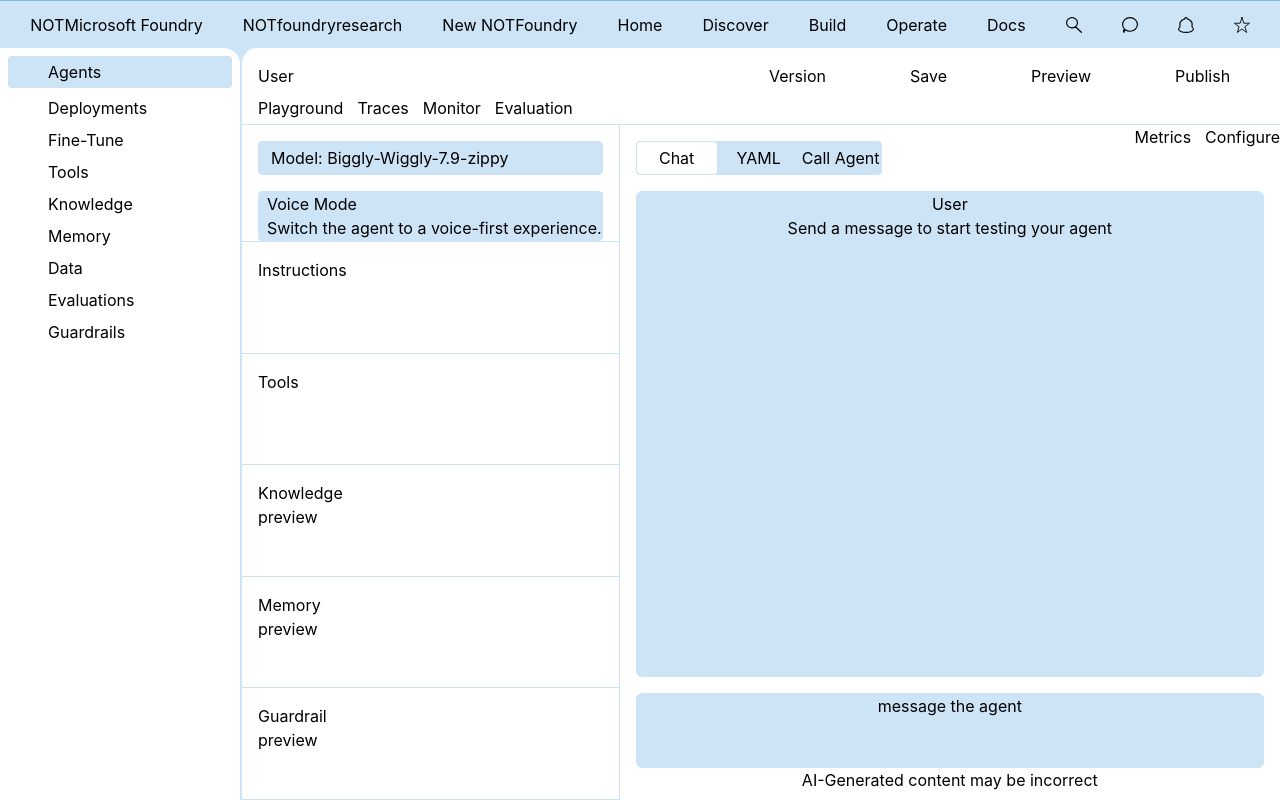
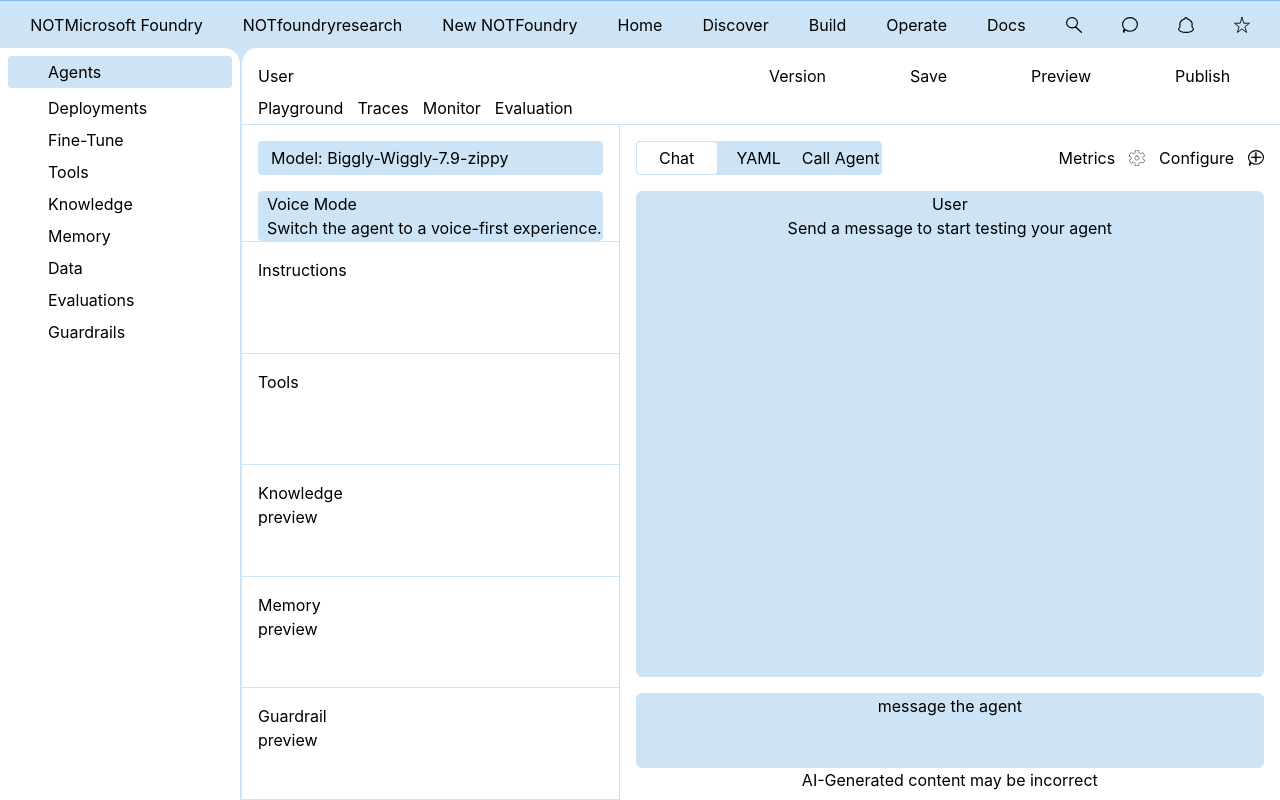
Before and after one commit to schoolblues/TailwindDemo, a React (Vite) app: page / in a window 1280 px wide. Built offline with nearby package versions, Linux system fonts and the light colour scheme.

Commit message:
Update ChatWindowTabs.tsx
forgot to mention in the last commit
added new chat svg
added settings svg

implemented the new svgs

```diff
--- a/src/components/ChatWindowTabs.tsx
+++ b/src/components/ChatWindowTabs.tsx
@@ -1,3 +1,6 @@
+import settings from "../assets/settings.svg"
+import newChat from "../assets/newChat.svg"
+
 type Props = {
     active: "Chat" | "YAML" | "Call Agent"
     setActive: (tab: "Chat" | "YAML" | "Call Agent") => void
@@ -17,9 +20,19 @@ function ChatWindowTabs({ setActive }: Props) {
                 <button className="w-full py-1 h-full" onClick={() => setActive("Call Agent")}>Call Agent</button>
             </div>
         </div>
-        <div className="flex text-right space-x-3.5 ml-auto">
-            <p>Metrics</p>
-            <p>Configure</p>
+        <div className="mt-4 mr-4 items-center flex text-right space-x-3.5 ml-auto">
+            <div className="">
+                <p>Metrics</p>
+            </div>
+            <div className="">
+                <img className="h-4 w-4" src={settings} alt="SettingsButton" />
+            </div>
+            <div className="">
+                <p>Configure</p>
+            </div>
+            <div className="">
+                <img className="h-4 w-4" src={newChat} alt="New Chat" />
+            </div>
         </div>
         </div>
     )
```
